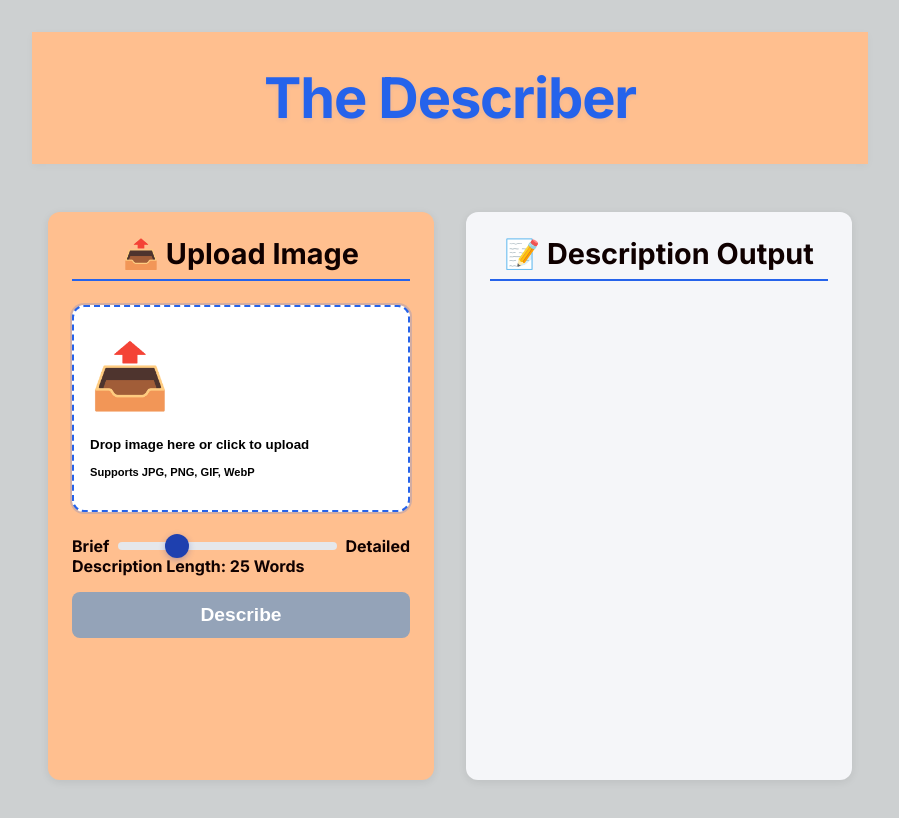
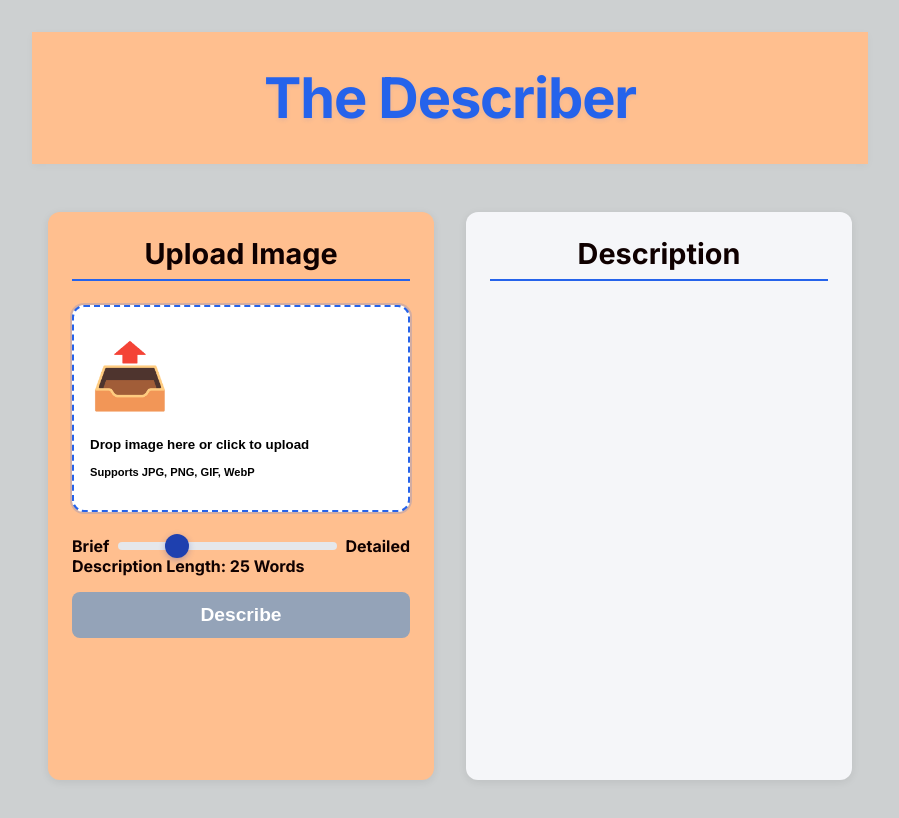
Before and after one commit to kostiantynkovalchuk/DESCRIBER, a website built with Vite: page index.html in a window 1280 px wide. Shown: the whole page, without its empty margins (190-1089 px from the left). Built offline with nearby package versions, Linux system fonts and the light colour scheme.

Commit message:
icon removed

```diff
--- a/index.html
+++ b/index.html
@@ -40,7 +40,7 @@
       <main>
         <!-- LEFT SECTION: Image Upload -->
         <section class="upload-section flex-column">
-          <h2 class="section-title">📤 Upload Image</h2>
+          <h2 class="section-title">Upload Image</h2>
 
           <button
             id="image-input-area"
@@ -98,7 +98,7 @@
           id="output-section"
           class="output-section flex-column"
         >
-          <h2 class="section-title">📝 Description Output</h2>
+          <h2 class="section-title">Description</h2>
 
           <div id="description-content" class="flex-column description-content">
             <div class="speak-controls">
```
